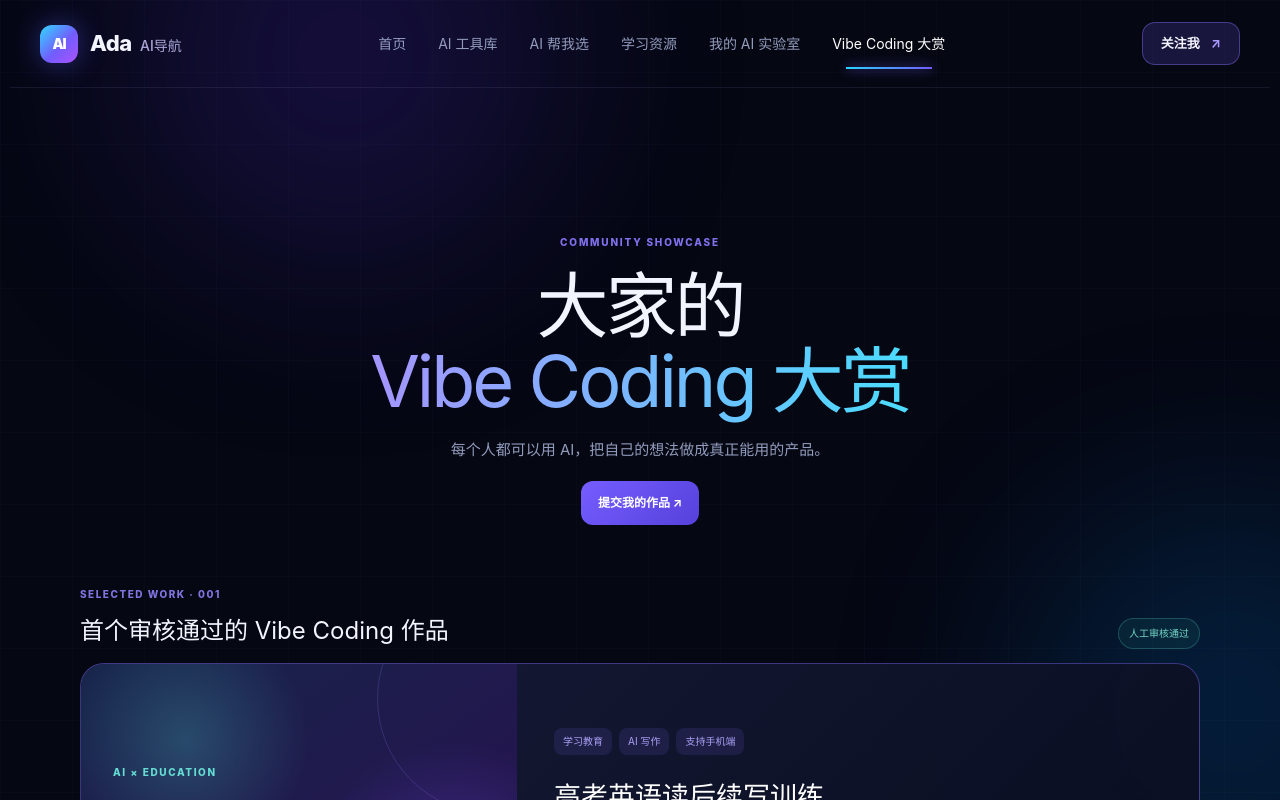
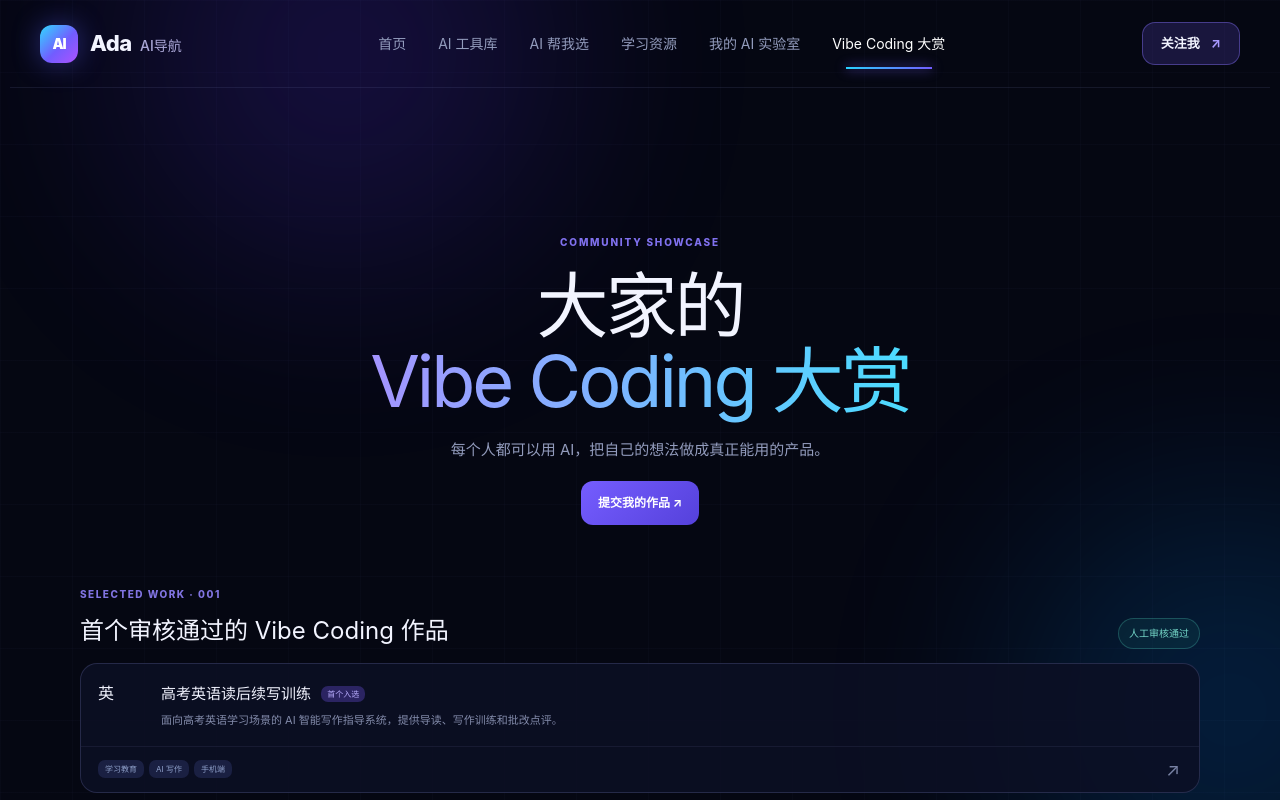
Before and after one commit to wyx729/ada-ai-nav, a Next.js app: page / in a window 1280 px wide. Both pictures are taken after a click on the button "查看投稿规则". Shown: the top 800 px of the page. Built offline with nearby package versions, Linux system fonts and the light colour scheme.

Commit message:
test: align Vibe works with tool navigation layout

```diff
--- a/app/page.tsx
+++ b/app/page.tsx
@@ -901,15 +901,15 @@ export default function Home() {
           <div className="page-hero vibe-hero"><small>COMMUNITY SHOWCASE</small><h1>大家的<br /><span>Vibe Coding 大赏</span></h1><p>每个人都可以用 AI，把自己的想法做成真正能用的产品。</p><a className="big-action" href={vibeSubmissionUrl} target="_blank" rel="noreferrer">提交我的作品 ↗</a></div>
           <section className="vibe-winners">
             <div className="vibe-section-head"><div><small>SELECTED WORK · 001</small><h2>首个审核通过的 Vibe Coding 作品</h2></div><span>人工审核通过</span></div>
-            <a className="vibe-product-card" href="https://aixuxie.xyz/landing" target="_blank" rel="noreferrer">
-              <div className="vibe-product-cover"><span>AI × EDUCATION</span><strong>高考英语<br />读后续写训练</strong><i>01</i></div>
-              <div className="vibe-product-copy">
-                <div className="vibe-tags"><span>学习教育</span><span>AI 写作</span><span>支持手机端</span></div>
-                <h2>高考英语读后续写训练</h2>
-                <p>面向高考英语学习场景的 AI 智能写作指导系统，提供读后续写与应用文的导读、写作训练和批改点评。</p>
-                <div className="vibe-product-meta"><span>首个入选作品</span><b>访问产品 ↗</b></div>
-              </div>
-            </a>
+            <div className="vibe-work-grid">
+              <article className="tool-card vibe-work-card">
+                <a className="card-main" href="https://aixuxie.xyz/landing" target="_blank" rel="noreferrer">
+                  <span className="vibe-card-logo">英</span>
+                  <div><h2>高考英语读后续写训练 <em>首个入选</em></h2><p>面向高考英语学习场景的 AI 智能写作指导系统，提供导读、写作训练和批改点评。</p></div>
+                </a>
+                <div className="card-bottom"><div><span>学习教育</span><span>AI 写作</span><span>手机端</span></div><a href="https://aixuxie.xyz/landing" target="_blank" rel="noreferrer" aria-label="访问高考英语读后续写训练">↗</a></div>
+              </article>
+            </div>
           </section>
           <div className="submission-layout">
             <article className="submission-card"><small>可以投稿</small><h2>真实可访问的 Vibe Coding 产品</h2><ul><li>网站与效率工具</li><li>学习教育与内容创作</li><li>AI Agent 与自动化</li><li>游戏、互动和艺术实验</li></ul></article>
```
